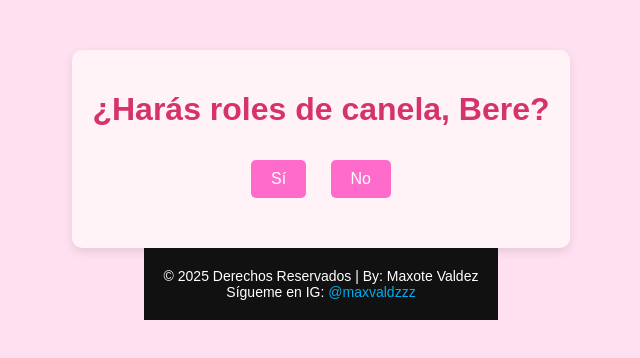
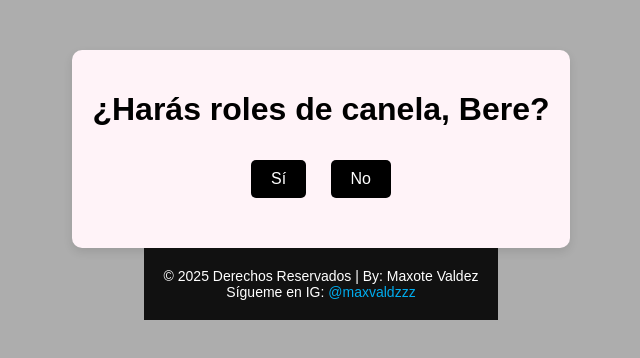
Before and after one commit to MAX0T3/Bere, a plain HTML site: page index.html in a window 1280 px wide. Shown: the whole page, without its empty margins (319-959 px from the left). Drawn offline with nearby package versions, Linux system fonts and the light colour scheme.

Commit message:
Update style.css

```diff
--- a/style.css
+++ b/style.css
@@ -4,9 +4,9 @@ body {
     display: flex;
     flex-direction: column;
     align-items: center;
-    background-color: #ffe0f0; /* Rosa claro */
+    background-color: #adadad; /* Rosa claro */
     margin: 0;
-    color: #d6336c; /* Rosa oscuro */
+    color: #000000; /* Rosa oscuro */
 }
 
 .container {
@@ -14,7 +14,7 @@ body {
     background-color: #fff3f8; /* Fondo suave */
     padding: 20px;
     border-radius: 10px;
-    box-shadow: 0 4px 10px rgba(0, 0, 0, 0.1);
+    box-shadow: 0 4px 10px rgb(0, 0, 0, 0.1);
     margin-top: 50px;
 }
 
@@ -25,19 +25,19 @@ button {
     cursor: pointer;
     border: none;
     border-radius: 5px;
-    background-color: #ff6bcb; /* Rosa vibrante */
+    background-color: #000000;
     color: white;
     transition: background-color 0.3s ease;
 }
 
 button:hover {
-    background-color: #ff8ed1; /* Rosa más suave */
+    background-color: #000000;
 }
 
 #response {
     margin-top: 20px;
     font-size: 18px;
-    color: #d6336c;
+    color: #000000;
 }
 
 #dino-game-container {
@@ -52,5 +52,5 @@ button:hover {
     height: 400px;
     max-width: 90%;
     border-radius: 10px;
-    box-shadow: 0 4px 8px rgba(0, 0, 0, 0.2);
+    box-shadow: 0 4px 8px rgb(0, 0, 0, 0.2);
 }
```
